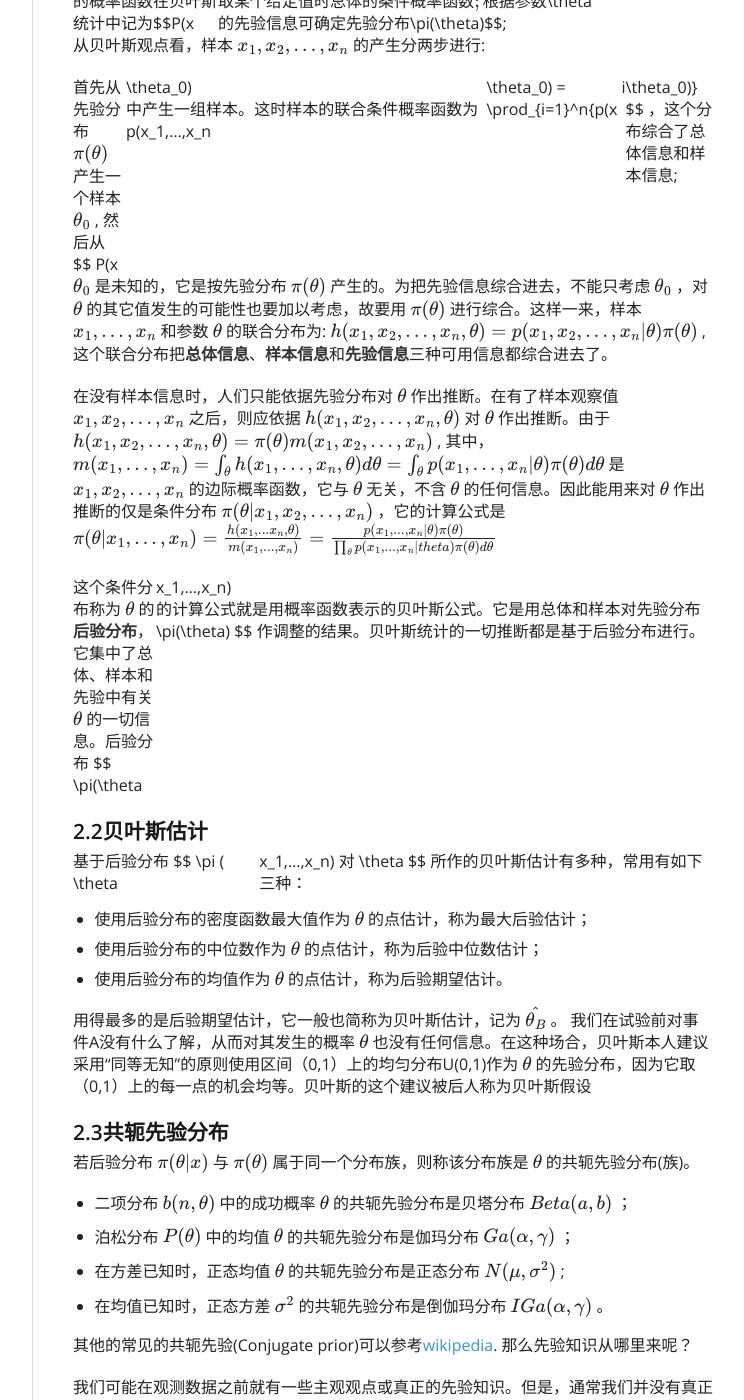
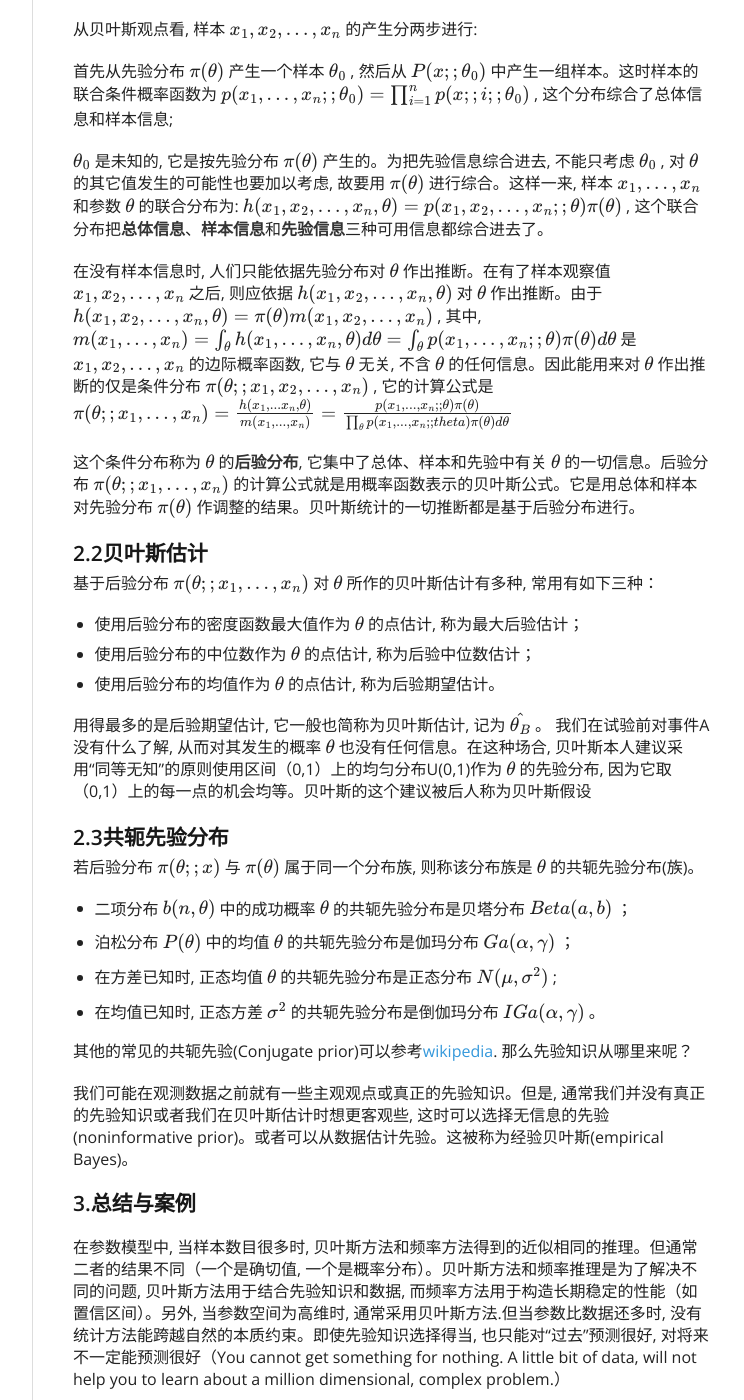
Before and after one commit to chrispher/chrispher.github.com, a Jekyll site: the page built from _posts/Data Analysis/2014-10-30-贝叶斯估计.md, in a window 1280 px wide and 1400 px high, scrolled down 1564 px. Shown: the whole window, without its empty margins (378-1122 px from the left). Built offline with Jekyll 4.4.1, drawn with Linux system fonts in a browser that asks for light colours; nearby versions of some CDN libraries; formulas are drawn with MathJax 3; comment, search, counter and statistics services are not loaded; some of the changed text lies outside the part shown.

Commit message:
modify the format

```diff
--- a/_posts/Data Analysis/2014-10-30-贝叶斯估计.md
+++ b/_posts/Data Analysis/2014-10-30-贝叶斯估计.md
@@ -19,41 +19,41 @@ tags: [statistic,Bayes Estimation,最大似然估计]
 
 ###1.引入
 
-我定点投篮，投5次，次次投中，问：我的投篮技术如何？再比如科比投篮，投100次，次次投中，问：科比投篮技术如何？如果我们使用经典方法：矩法估计、极大似然估计，得到的结果是我和科比投蓝准确率都是100%，即我和科比技术一样，都是百投百中。
+我定点投篮, 投5次, 次次投中, 问：我的投篮技术如何？再比如科比投篮, 投100次, 次次投中, 问：科比投篮技术如何？如果我们使用经典方法：矩法估计、极大似然估计, 得到的结果是我和科比投蓝准确率都是100%, 即我和科比技术一样, 都是百投百中。
 
-在统计学中，主要有两个学派：
+在统计学中, 主要有两个学派：
 
 - **频率学派**
-是经典学派，带头人是Pearson、Fisher、Neyman；他们的主要观点是概率指的是相对频率，是真实世界的客观属性。参数是固定的未知常数。由于参数不会波动，因此不能对其进行概率描述。而统计过程应该具有定义良好的频率稳定性。如：一个95％的置信区间应覆盖参数真实值至少95％的频率。我们根据联合分布密度$$p(x_1,x_2,..x_n ; \theta)$$求解参数值。
+是经典学派, 带头人是Pearson、Fisher、Neyman；他们的主要观点是概率指的是相对频率, 是真实世界的客观属性。参数是固定的未知常数。由于参数不会波动, 因此不能对其进行概率描述。而统计过程应该具有定义良好的频率稳定性。如：一个95％的置信区间应覆盖参数真实值至少95％的频率。我们根据联合分布密度$$p(x_1,x_2,..x_n ; \theta)$$求解参数值。
 - **贝叶斯学派**
-概率描述的是主观信念的程度，而不是频率。这样除了对从随机变化产生的数据进行概率描述外，我们还可以对其他事物进行概率描述。可以对各个参数进行概率描述，即使它们是固定的常数，即为参数生成一个概率分布来对它们进行推导，点估计和区间估计可以从这些分布得到。
+概率描述的是主观信念的程度, 而不是频率。这样除了对从随机变化产生的数据进行概率描述外, 我们还可以对其他事物进行概率描述。可以对各个参数进行概率描述, 即使它们是固定的常数, 即为参数生成一个概率分布来对它们进行推导, 点估计和区间估计可以从这些分布得到。
 
-统计学更多关注频率推断，而机器学习和数据挖掘更偏爱贝叶斯推断。
+统计学更多关注频率推断, 而机器学习和数据挖掘更偏爱贝叶斯推断。
 
-对频率学派的批评主要表现在两点：第一是置信区间[u1,u2]是指该区间覆盖u的概率（不是u位于区间的概率），而频率中u不是变量。第二是评价方法，假设检验、参数估计等都是多次重复的结果，很难知道一次实验发生的可能性。
+对频率学派的批评主要表现在两点：第一是置信区间[u1,u2]是指该区间覆盖u的概率（不是u位于区间的概率）, 而频率中u不是变量。第二是评价方法, 假设检验、参数估计等都是多次重复的结果, 很难知道一次实验发生的可能性。
 
 <a name="2.贝叶斯方法"/>
 
 ###2.贝叶斯方法
 
 回忆一下贝叶斯定理
- $$ f(y | x) = \frac{f(x | y)f(y)}{\int{f(x | y)f(y)dy}} $$
-利用贝叶斯规则将数据和参数的分布联合起来，就是
- $$ f(\theta | x) = \frac{f(x | \theta)f(\theta)}{\int{f(x | \theta)f(\theta)dy}} $$
+ $$ f(y ;; x) = \frac{f(x ;; y)f(y)}{\int{f(x ;; y)f(y)dy}} $$
+利用贝叶斯规则将数据和参数的分布联合起来, 就是
+ $$ f(\theta ;; x) = \frac{f(x ;; \theta)f(\theta)}{\int{f(x ;; \theta)f(\theta)dy}} $$
 
 也可以写成 $$posterior = \frac{likelihood×prior}{normalizing constant}$$ , 有时候 normalizing constant 也称之为 evidence.
 
 
 贝叶斯推断的基本步骤如下：
 
-- 选择一个概率密度函数 $$ f(\theta) $$ ，用来表示在取得数据之前我们对某个参数 $$ \theta $$ 的信念，称之为先验分布
-- 选择一个模型 $$$$f(x|\theta)$$ , 用于表示在给定参数$$\theta$$情况下我们对x的信念
-- 当得到数据 $$ X_1, X_2, ..., X_n $$ 后，更新我们的信念且计算后验分布 $$f( \theta | X_1,...,X_n)$$
+- 选择一个概率密度函数 $$ f(\theta) $$ , 用来表示在取得数据之前我们对某个参数 $$ \theta $$ 的信念, 称之为先验分布
+- 选择一个模型 $$f(x ;; \theta)$$ , 用于表示在给定参数 $$\theta$$ 情况下我们对x的信念
+- 当得到数据 $$ X_1, X_2, ..., X_n $$ 后, 更新我们的信念且计算后验分布 $$f( \theta ;; X_1,...,X_n)$$
 - 从后验概率中得到点估计和区间估计
 
 反对贝叶斯学派的观点
 
-- 不方便：后验区间不是真正的置信区间，估计通常都是有偏估计
+- 不方便：后验区间不是真正的置信区间, 估计通常都是有偏估计
 - 计算强度大：积分/仿真或近似很难处理
 - 不必要的复杂：即使没有先验信息也要有先验函数
 - 假设检验：贝叶斯假设检验对先验的选取很敏感
@@ -62,60 +62,59 @@ tags: [statistic,Bayes Estimation,最大似然估计]
 
 ####2.1贝叶斯公式的密度函数形式
 
-总体依赖于参数 $$\theta$$ 的概率函数在贝叶斯统计中记为$$P(x|\theta)$$, 它表示在随机变量$$\theta$$取某个给定值时总体的条件概率函数;根据参数 $$\theta$$ 的先验信息可确定先验分布 $$\pi(\theta)$$;
+总体依赖于参数 $$\theta$$ 的概率函数在贝叶斯统计中记为$$P(x;;\theta)$$, 它表示在随机变量$$\theta$$取某个给定值时总体的条件概率函数;根据参数 $$\theta$$ 的先验信息可确定先验分布 $$\pi(\theta)$$;
 
-从贝叶斯观点看，样本 $$ x_1, x_2 , ... , x_n $$ 的产生分两步进行:
+从贝叶斯观点看, 样本 $$ x_1, x_2 , ... , x_n $$ 的产生分两步进行:
 
-首先从先验分布 $$ \pi ( \theta ) $$ 产生一个样本 $$ \theta_0 $$ , 然后从 $$ P(x | \theta_0) $$ 中产生一组样本。这时样本的联合条件概率函数为 $$ p(x_1,...,x_n | \theta_0) = \prod_{i=1}^n{p(x | i | \theta_0)} $$ ，这个分布综合了总体信息和样本信息;
+首先从先验分布 $$ \pi ( \theta ) $$ 产生一个样本 $$ \theta_0 $$ , 然后从 $$ P(x ;; \theta_0) $$ 中产生一组样本。这时样本的联合条件概率函数为 $$ p(x_1,...,x_n ;; \theta_0) = \prod_{i=1}^n{p(x ;; i ;; \theta_0)} $$ , 这个分布综合了总体信息和样本信息;
 
-$$ \theta_0 $$ 是未知的，它是按先验分布 $$ \pi(\theta) $$ 产生的。为把先验信息综合进去，不能只考虑 $$ \theta_0 $$ ，对 $$ \theta $$ 的其它值发生的可能性也要加以考虑，故要用 $$ \pi(\theta) $$ 进行综合。这样一来，样本 $$ x_1,..., x_n $$ 和参数 $$ \theta $$ 的联合分布为:
-$$ h(x_1,x_2,...,x_n, \theta) = p(x_1,x_2,...,x_n | \theta)\pi(\theta) $$ , 这个联合分布把**总体信息**、**样本信息**和**先验信息**三种可用信息都综合进去了。
+$$ \theta_0 $$ 是未知的, 它是按先验分布 $$ \pi(\theta) $$ 产生的。为把先验信息综合进去, 不能只考虑 $$ \theta_0 $$ , 对 $$ \theta $$ 的其它值发生的可能性也要加以考虑, 故要用 $$ \pi(\theta) $$ 进行综合。这样一来, 样本 $$ x_1,..., x_n $$ 和参数 $$ \theta $$ 的联合分布为:
+$$ h(x_1,x_2,...,x_n, \theta) = p(x_1,x_2,...,x_n ;; \theta)\pi(\theta) $$ , 这个联合分布把**总体信息**、**样本信息**和**先验信息**三种可用信息都综合进去了。
 
-在没有样本信息时，人们只能依据先验分布对 $$ \theta $$ 作出推断。在有了样本观察值 $$ x_1, x_2 ,..., x_n $$ 之后，则应依据 $$ h(x_1,x_2,...,x_n, \theta) $$ 对 $$ \theta $$ 作出推断。由于 $$ h(x_1,x_2,...,x_n, \theta) = \pi(\theta) m(x_1,x_2,...,x_n) $$ , 其中，
-$$ m(x_1,...,x_n) = \int_\theta{h(x_1,...,x_n,\theta)d\theta} = \int_\theta{p(x_1,...,x_n | \theta)\pi(\theta)d\theta} $$ 是 $$ x_1, x_2 ,..., x_n $$ 的边际概率函数，它与 $$ \theta $$ 无关，不含 $$ \theta $$ 的任何信息。因此能用来对 $$ \theta $$ 作出推断的仅是条件分布 $$ \pi(\theta | x_1,x_2,...,x_n) $$ ，它的计算公式是
-$$ \pi(\theta | x_1,...,x_n) = \frac{h(x_1,...x_n,\theta)}{m(x_1,...,x_n)} = \frac{p(x_1,...,x_n | \theta)\pi(\theta)}{\prod_\theta{p(x_1,...,x_n | theta)\pi(\theta)}d\theta} $$
+在没有样本信息时, 人们只能依据先验分布对 $$ \theta $$ 作出推断。在有了样本观察值 $$ x_1, x_2 ,..., x_n $$ 之后, 则应依据 $$ h(x_1,x_2,...,x_n, \theta) $$ 对 $$ \theta $$ 作出推断。由于 $$ h(x_1,x_2,...,x_n, \theta) = \pi(\theta) m(x_1,x_2,...,x_n) $$ , 其中,
+$$ m(x_1,...,x_n) = \int_\theta{h(x_1,...,x_n,\theta)d\theta} = \int_\theta{p(x_1,...,x_n ;; \theta)\pi(\theta)d\theta} $$ 是 $$ x_1, x_2 ,..., x_n $$ 的边际概率函数, 它与 $$ \theta $$ 无关, 不含 $$ \theta $$ 的任何信息。因此能用来对 $$ \theta $$ 作出推断的仅是条件分布 $$ \pi(\theta ;; x_1,x_2,...,x_n) $$ , 它的计算公式是
+$$ \pi(\theta ;; x_1,...,x_n) = \frac{h(x_1,...x_n,\theta)}{m(x_1,...,x_n)} = \frac{p(x_1,...,x_n ;; \theta)\pi(\theta)}{\prod_\theta{p(x_1,...,x_n ;; theta)\pi(\theta)}d\theta} $$
 
-这个条件分布称为 $$\theta$$ 的**后验分布**，它集中了总体、样本和先验中有关 $$ \theta $$ 的一切信息。后验分布 $$ \pi(\theta | x_1,...,x_n) $$ 的计算公式就是用概率函数表示的贝叶斯公式。它是用总体和样本对先验分布 $$ \pi(\theta) $$ 作调整的结果。贝叶斯统计的一切推断都是基于后验分布进行。
+这个条件分布称为 $$\theta$$ 的**后验分布**, 它集中了总体、样本和先验中有关 $$ \theta $$ 的一切信息。后验分布 $$ \pi ( \theta ;; x_1,...,x_n) $$ 的计算公式就是用概率函数表示的贝叶斯公式。它是用总体和样本对先验分布 $$ \pi(\theta) $$ 作调整的结果。贝叶斯统计的一切推断都是基于后验分布进行。
 
 <a name="2.2贝叶斯估计"/>
 
 ####2.2贝叶斯估计
 
-基于后验分布 $$ \pi ( \theta | x_1,...,x_n) $$ 对 $$ \theta $$ 所作的贝叶斯估计有多种，常用有如下三种：
+基于后验分布 $$ \pi ( \theta ;; x_1,...,x_n) $$ 对 $$ \theta $$ 所作的贝叶斯估计有多种, 常用有如下三种：
 
-- 使用后验分布的密度函数最大值作为 $$ \theta $$ 的点估计，称为最大后验估计；
-- 使用后验分布的中位数作为 $$ \theta $$ 的点估计，称为后验中位数估计；
-- 使用后验分布的均值作为 $$ \theta $$ 的点估计，称为后验期望估计。
+- 使用后验分布的密度函数最大值作为 $$ \theta $$ 的点估计, 称为最大后验估计；
+- 使用后验分布的中位数作为 $$ \theta $$ 的点估计, 称为后验中位数估计；
+- 使用后验分布的均值作为 $$ \theta $$ 的点估计, 称为后验期望估计。
 
-用得最多的是后验期望估计，它一般也简称为贝叶斯估计，记为 $$ \hat{\theta_B} $$ 。
-我们在试验前对事件A没有什么了解，从而对其发生的概率 $$ \theta $$ 也没有任何信息。在这种场合，贝叶斯本人建议采用“同等无知”的原则使用区间（0,1）上的均匀分布U(0,1)作为 $$ \theta $$ 的先验分布，因为它取（0,1）上的每一点的机会均等。贝叶斯的这个建议被后人称为贝叶斯假设
+用得最多的是后验期望估计, 它一般也简称为贝叶斯估计, 记为 $$ \hat{\theta_B} $$ 。
+我们在试验前对事件A没有什么了解, 从而对其发生的概率 $$ \theta $$ 也没有任何信息。在这种场合, 贝叶斯本人建议采用“同等无知”的原则使用区间（0,1）上的均匀分布U(0,1)作为 $$ \theta $$ 的先验分布, 因为它取（0,1）上的每一点的机会均等。贝叶斯的这个建议被后人称为贝叶斯假设
 
 <a name="2.3共轭先验分布"/>
 
 ####2.3共轭先验分布
-若后验分布 $$ \pi ( \theta | x) $$ 与 $$ \pi ( \theta) $$ 属于同一个分布族，则称该分布族是 $$ \theta $$ 的共轭先验分布(族)。
+若后验分布 $$ \pi ( \theta ;; x) $$ 与 $$ \pi ( \theta) $$ 属于同一个分布族, 则称该分布族是 $$ \theta $$ 的共轭先验分布(族)。
 
 - 二项分布 $$ b(n,\theta) $$ 中的成功概率 $$ \theta $$ 的共轭先验分布是贝塔分布 $$ Beta(a,b) $$ ；
 - 泊松分布 $$ P(\theta) $$ 中的均值 $$ \theta $$ 的共轭先验分布是伽玛分布 $$ Ga(\alpha,\gamma) $$ ；
-- 在方差已知时，正态均值 $$ \theta $$ 的共轭先验分布是正态分布 $$ N(\mu,\sigma^2) $$ ;
-- 在均值已知时，正态方差 $$ \sigma^2 $$ 的共轭先验分布是倒伽玛分布 $$ IGa(\alpha,\gamma) $$ 。
+- 在方差已知时, 正态均值 $$ \theta $$ 的共轭先验分布是正态分布 $$ N(\mu,\sigma^2) $$ ;
+- 在均值已知时, 正态方差 $$ \sigma^2 $$ 的共轭先验分布是倒伽玛分布 $$ IGa(\alpha,\gamma) $$ 。
 
 其他的常见的共轭先验(Conjugate prior)可以参考[wikipedia](http://en.wikipedia.org/wiki/Conjugate_prior).
 那么先验知识从哪里来呢？
 
-我们可能在观测数据之前就有一些主观观点或真正的先验知识。但是，通常我们并没有真正的先验知识或者我们在贝叶斯估计时想更客观些，这时可以选择无信息的先验(noninformative prior)。或者可以从数据估计先验。这被称为经验贝叶斯(empirical Bayes)。
+我们可能在观测数据之前就有一些主观观点或真正的先验知识。但是, 通常我们并没有真正的先验知识或者我们在贝叶斯估计时想更客观些, 这时可以选择无信息的先验(noninformative prior)。或者可以从数据估计先验。这被称为经验贝叶斯(empirical Bayes)。
 
 <a name="3.总结与案例"/>
 
 ###3.总结与案例
 
-在参数模型中，当样本数目很多时，贝叶斯方法和频率方法得到的近似相同的推理。但通常二者的结果不同（一个是确切值，一个是概率分布）。贝叶斯方法和频率推理是为了解决不同的问题，贝叶斯方法用于结合先验知识和数据，而频率方法用于构造长期稳定的性能（如置信区间）。另外，当参数空间为高维时，通常采用贝叶斯方法.但当参数比数据还多时，没有统计方法能跨越自然的本质约束。即使先验知识选择得当，也只能对“过去”预测很好，对将来不一定能预测很好（You cannot get something for nothing. A little bit of data, will not help you to learn about a million dimensional, complex problem.）
+在参数模型中, 当样本数目很多时, 贝叶斯方法和频率方法得到的近似相同的推理。但通常二者的结果不同（一个是确切值, 一个是概率分布）。贝叶斯方法和频率推理是为了解决不同的问题, 贝叶斯方法用于结合先验知识和数据, 而频率方法用于构造长期稳定的性能（如置信区间）。另外, 当参数空间为高维时, 通常采用贝叶斯方法.但当参数比数据还多时, 没有统计方法能跨越自然的本质约束。即使先验知识选择得当, 也只能对“过去”预测很好, 对将来不一定能预测很好（You cannot get something for nothing. A little bit of data, will not help you to learn about a million dimensional, complex problem.）
 
-设某事件A在一次试验中发生的概率为 $$ \theta $$ ，为估计 $$ \theta $$ ，对试验进行了n次独立观测，其中事件A发生了X次，显然 $$ X | \theta $$ 服从  $$ b(n, \theta) $$ , 即 $$ P(X=x | \theta) = {n \choose x} \theta^x (1-\theta)^{n-x}, x=0,1,...,n $$ , 对于先验概率 $$ \pi ( \theta) $$ ，我们采用贝叶斯假设，即认为是均匀分布。那么X和 $$ \theta $$ 的联合分布如下:  $$ h(x, \theta) = {n \choose x} \theta^x (1- \theta)^{n-x}, x=0,1,...,n, 0 < \theta < 1 $$
+设某事件A在一次试验中发生的概率为 $$ \theta $$ , 为估计 $$ \theta $$ , 对试验进行了n次独立观测, 其中事件A发生了X次, 显然 $$ X ;; \theta $$ 服从  $$ b(n, \theta) $$ , 即 $$ P(X=x ;; \theta) = {n \choose x} \theta^x (1-\theta)^{n-x}, x=0,1,...,n $$ , 对于先验概率 $$ \pi ( \theta) $$ , 我们采用贝叶斯假设, 即认为是均匀分布。那么X和 $$ \theta $$ 的联合分布如下:  $$ h(x, \theta) = {n \choose x} \theta^x (1- \theta)^{n-x}, x=0,1,...,n, 0 < \theta < 1 $$
 
 
-根据联合分布，求得X的边际分布如下: $$ {n \choose x }\int_0^1{ \theta^x(1- \theta)^{n-x}}d \theta = {n \choose x} \frac{\Gamma(x+1)\Gamma(n-x+1)}{\Gamma(n+2)} $$ , 最后求出 $$ \theta $$ 的后验分布：
+根据联合分布, 求得X的边际分布如下: $$ {n \choose x }\int_0^1{ \theta^x(1- \theta)^{n-x}}d \theta = {n \choose x} \frac{\Gamma(x+1)\Gamma(n-x+1)}{\Gamma(n+2)} $$ , 最后求出 $$ \theta $$ 的后验分布：
+$$ \pi ( \theta ;; x) = \frac{h(x, \theta)}{m(x)} = \frac{\Gamma(n+2)}{\Gamma(x+1) \Gamma(n-x+1)} \theta^{(x+1)-1}(1- \theta)^{(n-x+1)-1}, 0 < \theta < 1 $$
 
-$$ \pi ( \theta | x) = \frac{h(x, \theta)}{m(x)} = \frac{\Gamma(n+2)}{\Gamma(x+1) \Gamma(n-x+1)} \theta^{(x+1)-1}(1- \theta)^{(n-x+1)-1}, 0 < \theta < 1 $$
-
-最后的结果说明 $$ \theta | x $$  服从  $$ Beta(x+1,n-x+1) $$ ，因此后验期望估计为 $$ \hat{\theta_B} = E ( \theta | x) = \frac{x+1}{n+2} $$ .
+最后的结果说明 $$ \theta ;; x $$  服从  $$ Beta(x+1,n-x+1) $$ , 因此后验期望估计为 $$ \hat{\theta_B} = E ( \theta ;; x) = \frac{x+1}{n+2} $$ .
```
